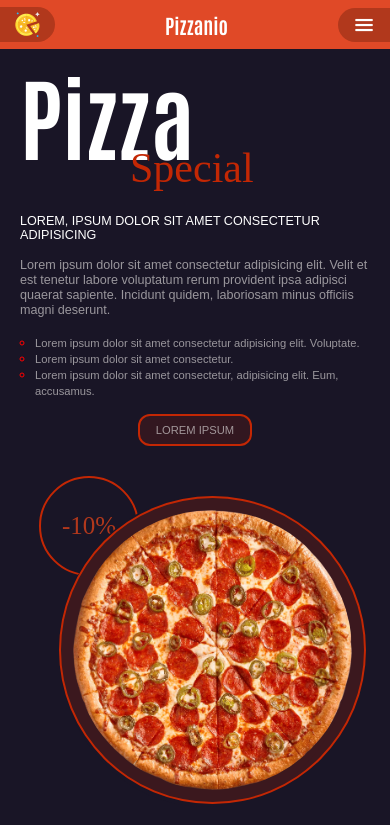
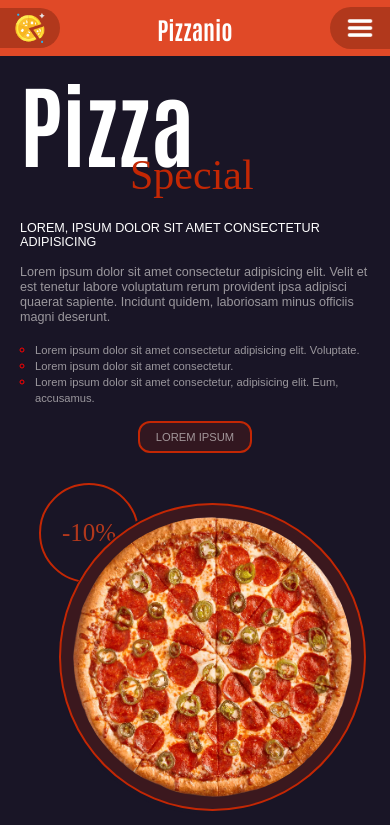
Before and after one commit to DmytroIgorovych/Pizzanio, an Angular app: page / in a window 390 px wide. Shown: the top 825 px of the page. Built offline with nearby package versions, Linux system fonts and the light colour scheme; a web font is replaced by a local one.

Commit message:
fix 480px

```diff
--- a/src/app/app.component.css
+++ b/src/app/app.component.css
@@ -715,13 +715,13 @@ footer .container .contacts a {
   }
   .header .container .mobile-header .mobile-logo a img {
     vertical-align: middle;
-    width: 25px;
-    height: 25px;
+    width: 30px;
+    height: 30px;
   }
   .header .container .mobile-header .brand {
     font-family: Antonio;
     color: white;
-    font-size: 20px;
+    font-size: 24px;
   }
   .header .container .mobile-header .burger_btns {
     border-top-left-radius: 50px;
@@ -748,10 +748,6 @@ footer .container .contacts a {
     font-size: 15px;
   }
   .header .container .mobile-header .burger_btns .mobile-nav .icons {
-    display: flex;
-    justify-content: space-between;
-    align-items: center;
-    margin: 0px auto;
     margin-top: 30px;
   }
   .header .container .mobile-header .burger_btns .mobile-nav .icons .language {
@@ -772,18 +768,18 @@ footer .container .contacts a {
   .header .container .mobile-header .burger_btns .open-menu {
     vertical-align: middle;
     border: none;
-    width: 22px;
-    height: 22px;
+    width: 30px;
+    height: 30px;
     background: url("../assets/images/icons/burger.png") center center no-repeat;
-    background-size: 20px;
+    background-size: 28px;
   }
   .header .container .mobile-header .burger_btns .close-menu {
     vertical-align: middle;
     border: none;
-    width: 22px;
-    height: 22px;
+    width: 30px;
+    height: 30px;
     background: url("../assets/images/icons/close_btn.png") center center no-repeat;
-    background-size: 20px;
+    background-size: 28px;
     position: relative;
     z-index: 10;
   }
@@ -794,6 +790,7 @@ footer .container .contacts a {
   }
   footer .container nav {
     margin: 20px 0;
+    justify-content: flex-start;
   }
   footer .container nav a {
     font-size: 12px;
--- a/src/app/app.component.scss
+++ b/src/app/app.component.scss
@@ -762,15 +762,15 @@ footer{
                     a{
                         img{
                             vertical-align: middle;
-                            width: 25px;
-                            height: 25px;
+                            width: 30px;
+                            height: 30px;
                         }
                     }
                 }
                 .brand{
                     font-family: Antonio;
                     color: white;
-                    font-size: 20px;
+                    font-size: 24px;
                 }
                 .burger_btns{
                     border-top-left-radius: 50px;
@@ -796,10 +796,10 @@ footer{
                             font-size: 15px;
                         }
                         .icons{
-                            display: flex;
-                            justify-content: space-between;
-                            align-items: center;
-                            margin: 0px auto ;
+                            // display: flex;
+                            // justify-content: flex-start;
+                            // align-items: flex-start;
+                            // margin: 0px auto ;
                             margin-top: 30px;
                             .language {
                                 width: 25px;
@@ -821,18 +821,18 @@ footer{
                     .open-menu{
                         vertical-align: middle;
                         border: none;
-                        width: 22px;
-                        height: 22px;
+                        width: 30px;
+                        height: 30px;
                         background: url("../assets/images/icons/burger.png") center center no-repeat;
-                        background-size: 20px;
+                        background-size: 28px;
                     }
                     .close-menu{
                         vertical-align: middle;
                         border: none;
-                        width: 22px;
-                        height: 22px;
+                        width: 30px;
+                        height: 30px;
                         background: url("../assets/images/icons/close_btn.png") center center no-repeat;
-                        background-size: 20px;
+                        background-size: 28px;
                         position:relative ;
                         z-index: 10;
                     }
@@ -849,6 +849,7 @@ footer{
             padding: 18px;
             nav{
                 margin: 20px 0;
+                justify-content: flex-start;
                 a{
                     font-size: 12px;
                     padding: 4px;
```
Also changed, not shown: 6 other files (tests, documents, lock files or other folders).
